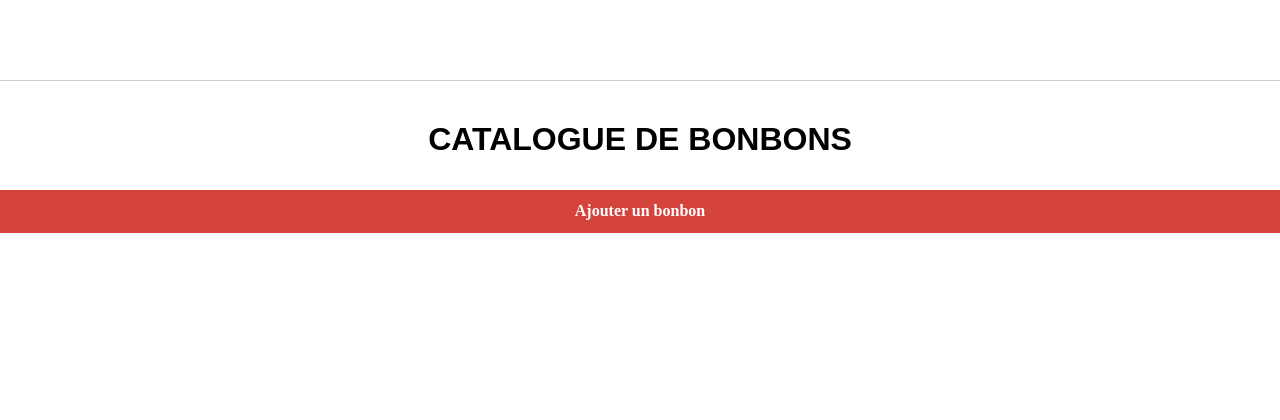
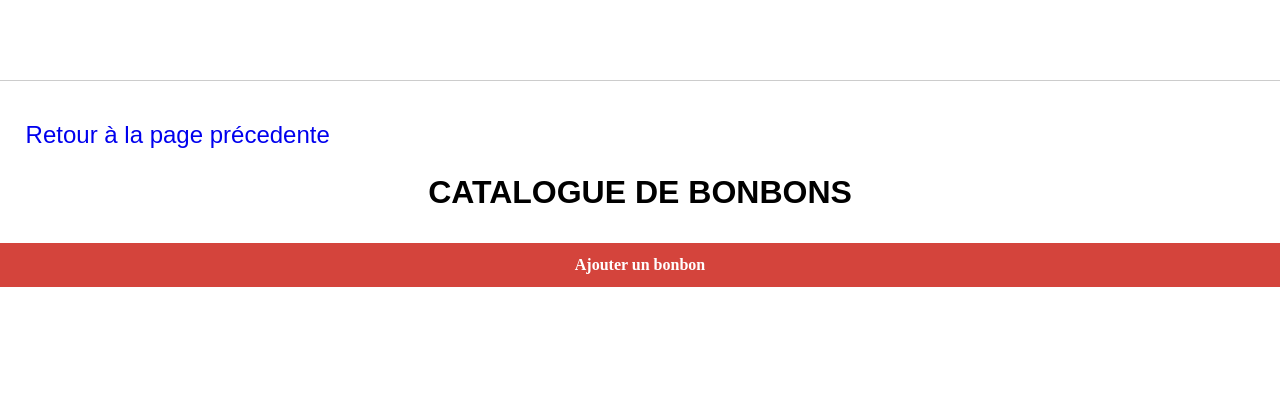
Before and after one commit to Enauolle/BUT1_2025_flohic_bolzer, a PHP site: page /ajout_bonbon.php in a window 1280 px wide. Shown: the part 112-532 px from the top of the page. Run offline with PHP 8.4, Linux system fonts and the light colour scheme; data that the repository does not hold is empty; some libraries are stand-ins or nearby versions; some web fonts are replaced.

Commit message:
retour à la page

```diff
--- a/ajout_bonbon.php
+++ b/ajout_bonbon.php
@@ -53,6 +53,7 @@ if ($_SERVER['REQUEST_METHOD'] === 'POST' && isset($_POST['add_bonbon'])) {
 
 
 ?>
+<a class="retour" href="#" onclick="history.back(); return false;">Retour à la page précedente</a>
 <h1>Catalogue de Bonbons</h1>
 <button class="ajout" id="openFormBtn">Ajouter un bonbon</button>
 
--- a/bonbon.php
+++ b/bonbon.php
@@ -10,7 +10,8 @@ $idc = isset($_GET['confiserie_id']) ? (int)$_GET['confiserie_id'] : null;
 ?>  <a class="retour" href="#" onclick="history.back(); return false;">Retour à la page précedente</a> <?php
 
  foreach ($recup3 as $stock) {
-    if ($stock['boutique_id'] == $id) { return $stock['boutique_id'];
+    if ($stock['boutique_id'] == $id) {
+      return $stock['boutique_id'];
     }  }
 
   foreach ($recup2 as $confiseries) {
--- a/boutiques.php
+++ b/boutiques.php
@@ -10,6 +10,7 @@ $idc = isset($_GET['confiserie_id']) ? (int)$_GET['confiserie_id'] : null;
 
 
 ?>
+<a class="retour" href="#" onclick="history.back(); return false;">Retour à la page précedente</a>
         <div class= "infob">
             <?php
                 foreach($recup as $boutiques){
--- a/css/bonbon.css
+++ b/css/bonbon.css
@@ -2,8 +2,7 @@
     display: flex;
     margin-top: 20px;
     text-decoration: none;
-    color: inherit;
-    cursor: default;
+    cursor: pointer !important;
     font-size: 1.5rem;
     margin: 2%;
 }
--- a/produits.php
+++ b/produits.php
@@ -18,7 +18,7 @@ $idc = isset($_GET['confiserie_id']) ? (int)$_GET['confiserie_id'] : null;
             }
         ?>
     </div>
-
+<a class="retour" href="#" onclick="history.back(); return false;">Retour à la page précedente</a>
    <main class="propro">
         <?php
             foreach ($recup3 as $stock) {
```
